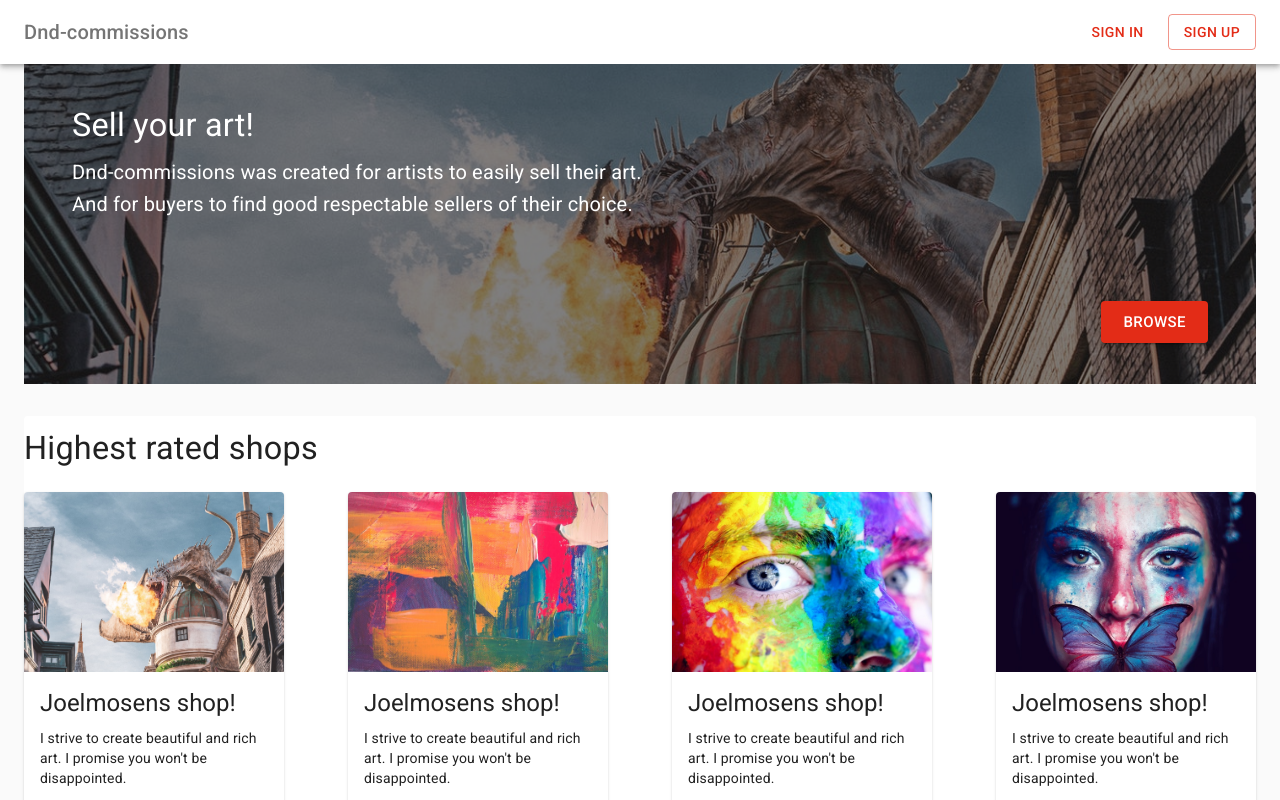
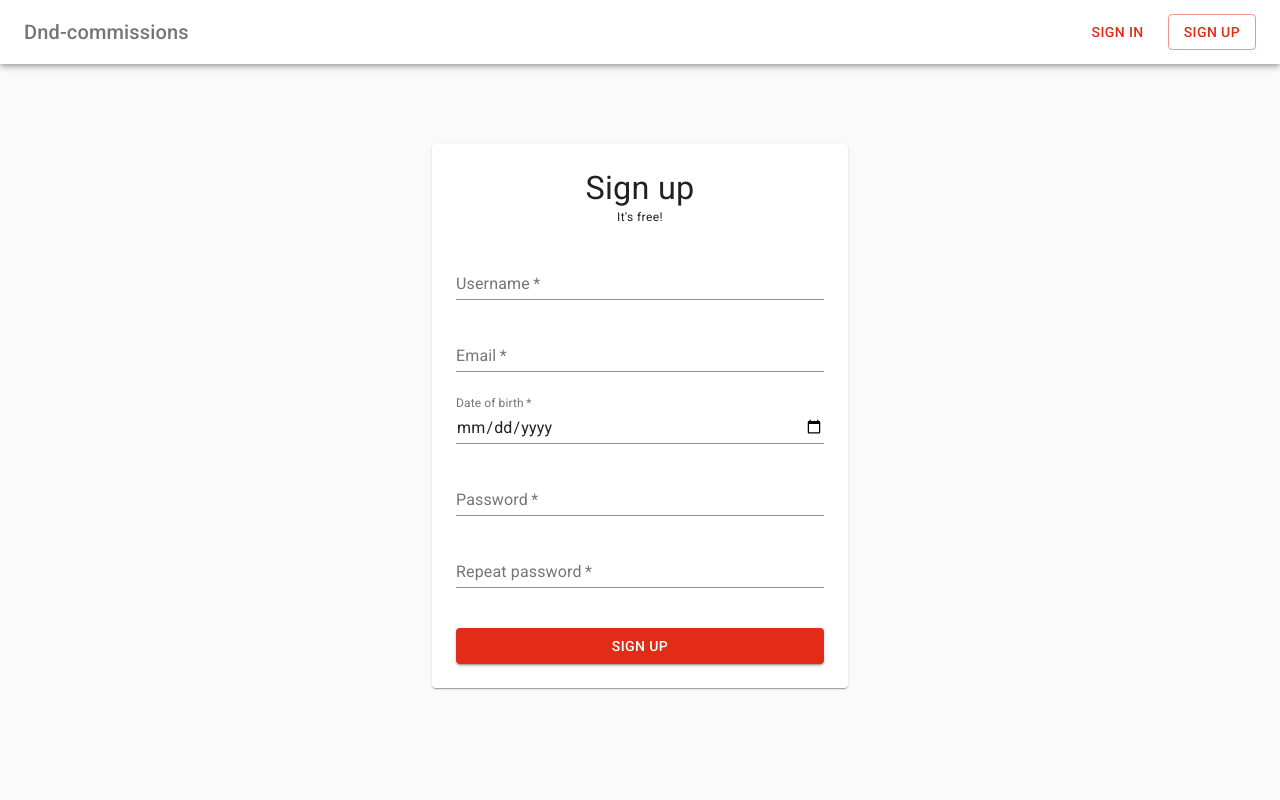
Before and after one commit to Menyten/dnd-commissions-frontend, a React (Create React App) app: page /signup in a window 1280 px wide. Shown: the top 800 px of the page. Built offline with nearby package versions, Linux system fonts and the light colour scheme.

Commit message:
created signup form

```diff
--- a/src/App.js
+++ b/src/App.js
@@ -1,11 +1,15 @@
-import React from "react";
-import { Switch, Route } from "react-router-dom";
+import React from 'react';
+import { Switch, Route } from 'react-router-dom';
 
-import Start from "./views/start/Start";
+import Start from './views/start/Start';
+import SignUp from './views/signup/SignUp';
 
 function App() {
   return (
     <Switch>
+      <Route path="/signup">
+        <SignUp />
+      </Route>
       <Route path="/">
         <Start />
       </Route>
--- /dev/null
+++ b/src/styles/signup/signupStyles.js
@@ -0,0 +1,15 @@
+import { makeStyles } from '@material-ui/core/styles';
+
+const useStyles = makeStyles(theme => ({
+  root: {
+    maxWidth: '26rem',
+    margin: '0 auto',
+    marginTop: theme.spacing(10),
+    padding: theme.spacing(3)
+  },
+  button: {
+    marginTop: theme.spacing(2)
+  }
+}));
+
+export default useStyles;
--- /dev/null
+++ b/src/views/signup/SignUp.js
@@ -0,0 +1,69 @@
+import React from 'react';
+import {
+  Container,
+  Grid,
+  TextField,
+  Typography,
+  Paper,
+  Button
+} from '@material-ui/core';
+
+import signupStyles from '../../styles/signup/signupStyles';
+import NavBar from '../../components/common/navbar/NavBar';
+
+const SignUp = () => {
+  const classes = signupStyles();
+
+  return (
+    <>
+      <NavBar />
+      <Container>
+        <Paper className={classes.root} component="form">
+          <Grid container spacing={3}>
+            <Grid item xs={12}>
+              <Typography align="center" variant="h4">
+                Sign up
+              </Typography>
+              <Typography component="p" align="center" variant="caption">
+                It's free!
+              </Typography>
+            </Grid>
+            <Grid item xs={12}>
+              <TextField label="Username" required fullWidth />
+            </Grid>
+            <Grid item xs={12}>
+              <TextField label="Email" required fullWidth />
+            </Grid>
+            <Grid item xs={12}>
+              <TextField
+                type="date"
+                InputLabelProps={{ shrink: true }}
+                label="Date of birth"
+                required
+                fullWidth
+              />
+            </Grid>
+            <Grid item xs={12}>
+              <TextField label="Password" required fullWidth />
+            </Grid>
+            <Grid item xs={12}>
+              <TextField label="Repeat password" required fullWidth />
+            </Grid>
+            <Grid item xs={12}>
+              <Button
+                className={classes.button}
+                variant="contained"
+                color="primary"
+                fullWidth
+              >
+                sign up
+              </Button>
+            </Grid>
+          </Grid>
+        </Paper>
+      </Container>
+    </>
+  );
+};
+
+export default SignUp;
```
